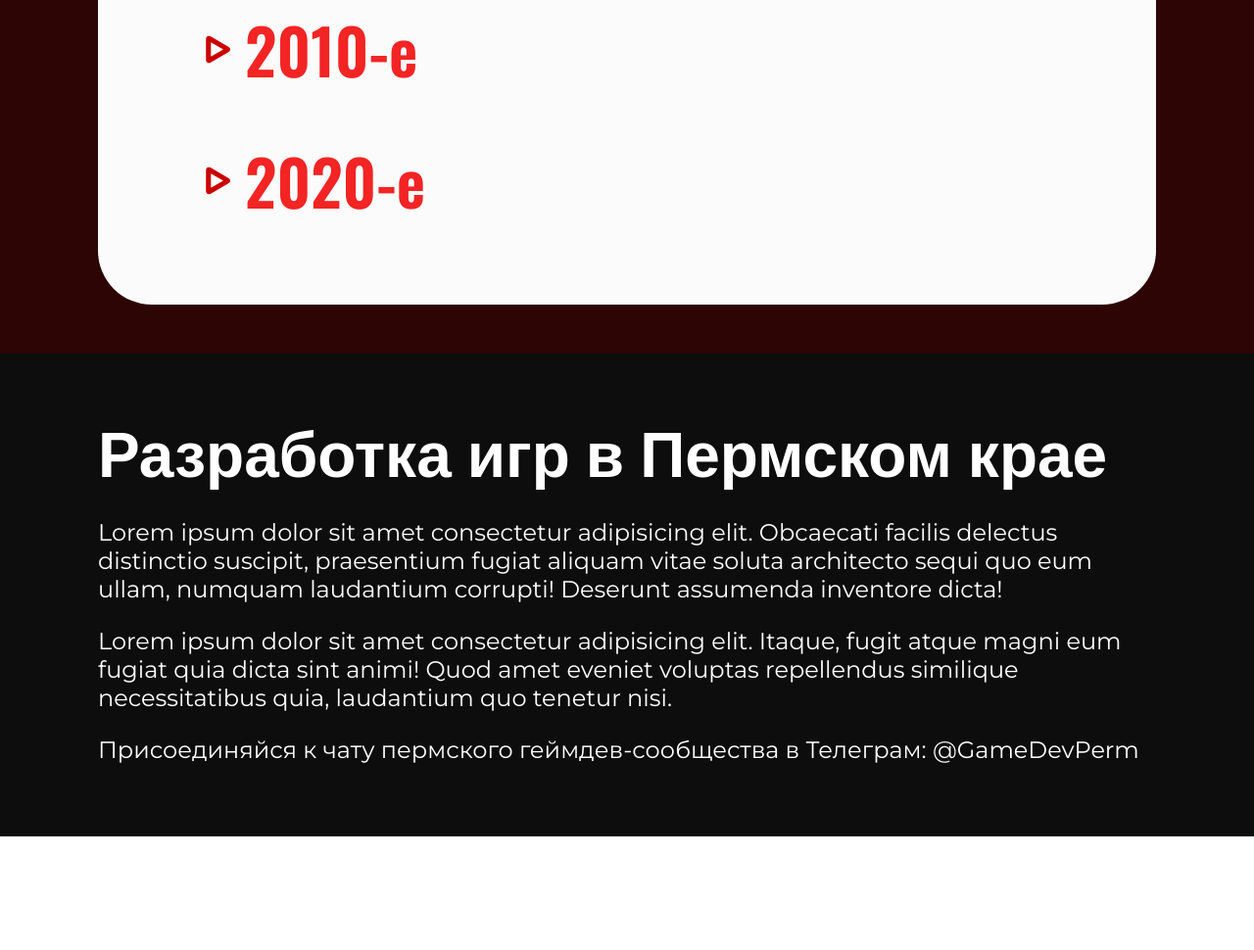
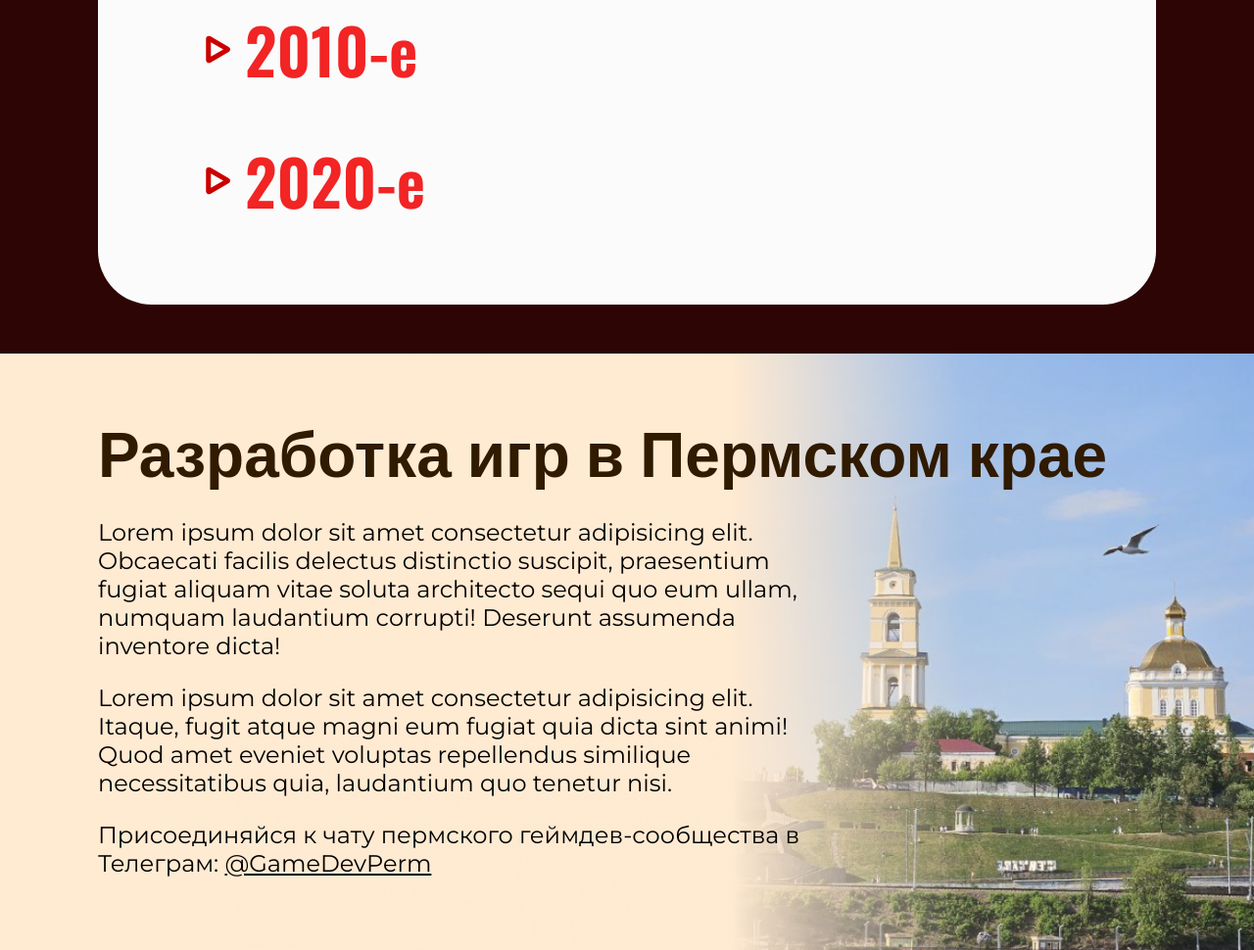
Before and after one commit to PaceGG/history-project, a plain HTML site: page index.html in a window 1280 px wide. Shown: the part 4417-5387 px from the top of the page at 98% size. Before the commit the page ends 5271 px from the top, so only its background shows below. Drawn offline with nearby package versions, Linux system fonts and the light colour scheme.

Commit message:
inPerm add

```diff
--- a/index.html
+++ b/index.html
@@ -21,6 +21,7 @@
     <link rel="stylesheet" href="styles/about.css" />
     <link rel="stylesheet" href="styles/specialities.css" />
     <link rel="stylesheet" href="styles/history.css" />
+    <link rel="stylesheet" href="styles/inPerm.css" />
   </head>
   <body>
     <header>
@@ -495,7 +496,7 @@
       <script src="script/accordion.js"></script>
     </section>
     <section class="inPerm">
-      <div class="content">
+      <div class="inPerm-content content">
         <h2>Разработка игр в Пермском крае</h2>
         <p>
           Lorem ipsum dolor sit amet consectetur adipisicing elit. Obcaecati
@@ -511,7 +512,7 @@
         </p>
         <p>
           Присоединяйся к чату пермского геймдев-сообщества в Телеграм:
-          <a href="https://t.me/GameDevPerm">@GameDevPerm</a>
+          <a href="https://t.me/GameDevPerm" target="_blank">@GameDevPerm</a>
         </p>
       </div>
     </section>
--- /dev/null
+++ b/styles/inPerm.css
@@ -0,0 +1,19 @@
+.inPerm {
+  background-color: #ffead2 !important;
+  background-image: url(../img/inPerm/bg.png);
+  background-position-x: right;
+  background-position-y: center;
+  background-repeat: no-repeat;
+  background-size: cover;
+}
+
+.inPerm-content h2 {
+  color: #301a00;
+}
+.inPerm-content p {
+  color: black;
+  max-width: 756px;
+}
+.inPerm-content a {
+  text-decoration: underline;
+}
```
Also changed, not shown: img/inPerm/bg.png (added).
